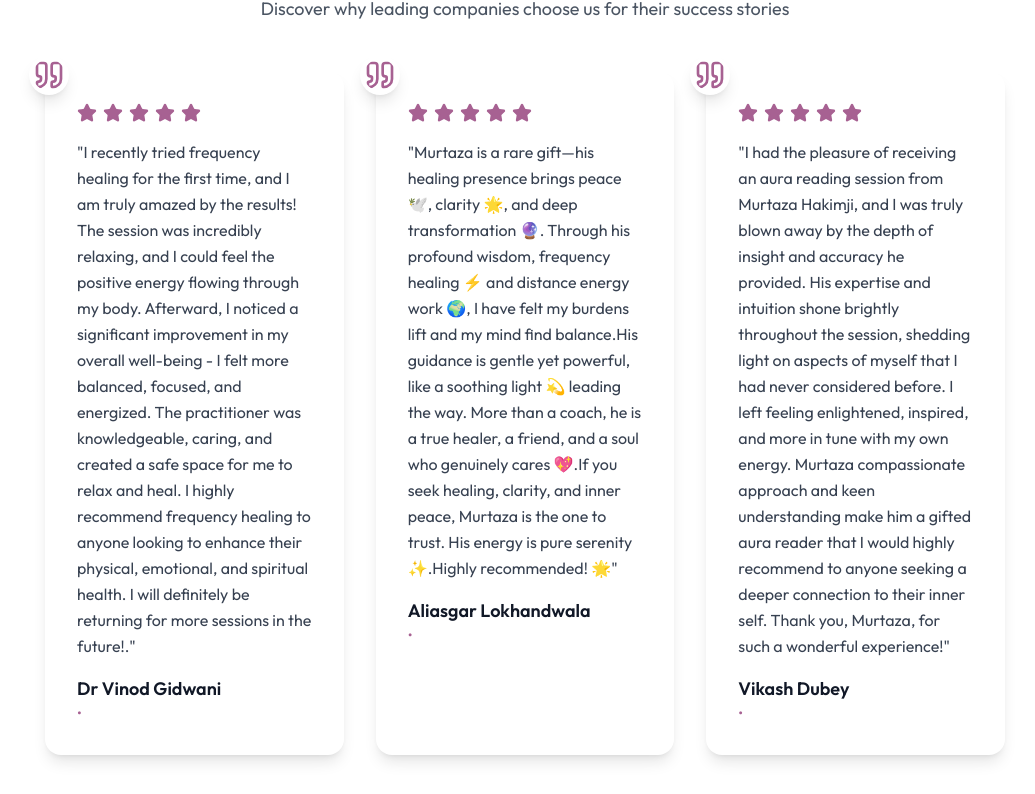
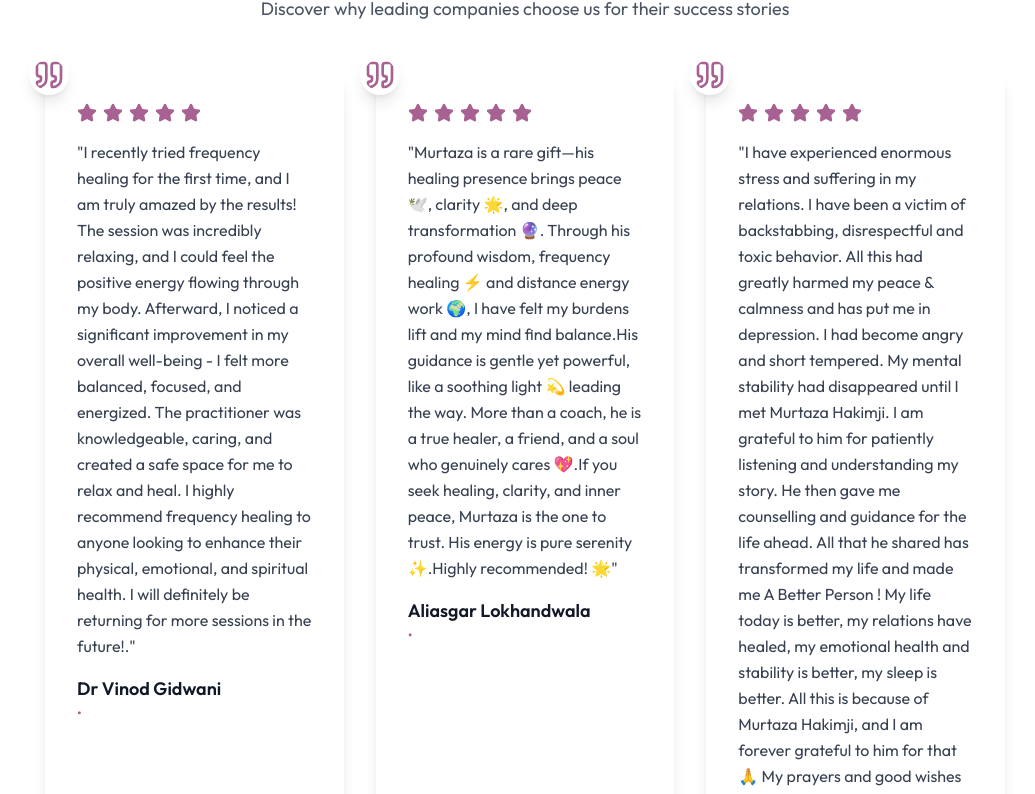
Before and after one commit to omkar2711/AuraWellness, a React (Vite) app: page / in a window 1280 px wide. Shown: the part 2260-3054 px from the top of the page, without its empty margins (115-1150 px from the left). Built offline with nearby package versions, Linux system fonts and the light colour scheme; no server answers.

Commit message:
new changes

```diff
--- a/src/components/testimonials.jsx
+++ b/src/components/testimonials.jsx
@@ -16,10 +16,10 @@ const testimonials = [
     rating: 5,
   },
   {
-    name: 'Vikash Dubey',
+    name: 'Rajesh Budhrani',
     location: 'Delhi',
     content:
-      'I had the pleasure of receiving an aura reading session from Murtaza Hakimji, and I was truly blown away by the depth of insight and accuracy he provided. His expertise and intuition shone brightly throughout the session, shedding light on aspects of myself that I had never considered before. I left feeling enlightened, inspired, and more in tune with my own energy. Murtaza compassionate approach and keen understanding make him a gifted aura reader that I would highly recommend to anyone seeking a deeper connection to their inner self. Thank you, Murtaza, for such a wonderful experience!',
+      'I have experienced enormous stress and suffering in my relations. I have been a victim of backstabbing, disrespectful and toxic behavior. All this had greatly harmed my peace & calmness and has put me in depression. I had become angry and short tempered. My mental stability had disappeared until I met Murtaza Hakimji. I am grateful to him for patiently listening and  understanding my story. He then gave me counselling and guidance for the life ahead. All that he shared has transformed my life and made me A Better Person ! My life today is better, my relations have healed, my emotional health and stability is better, my sleep is better. All this is because of Murtaza Hakimji, and I am forever grateful to him for that 🙏 My prayers and good wishes for everyone going through stress and suffering !',
     rating: 5,
   },
 ];
```
